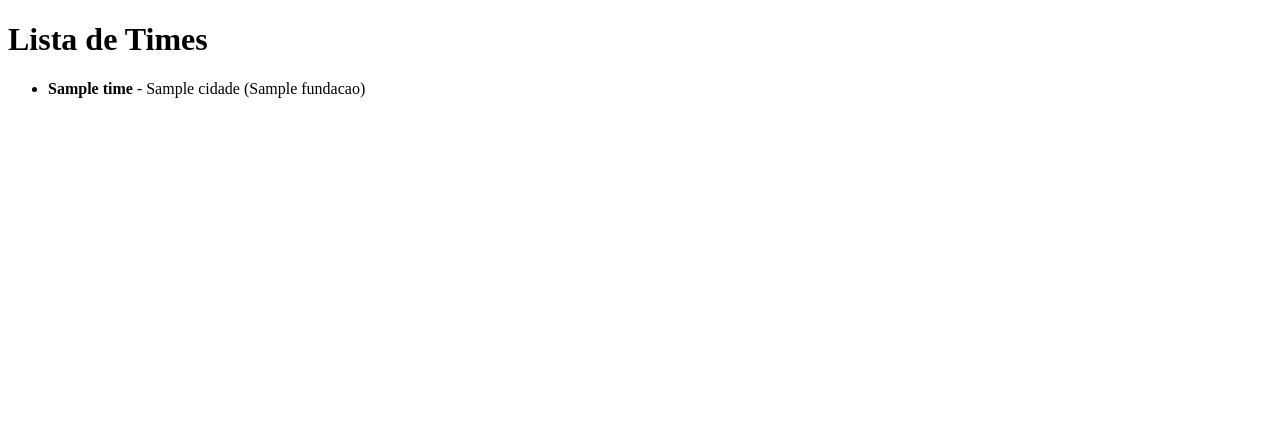
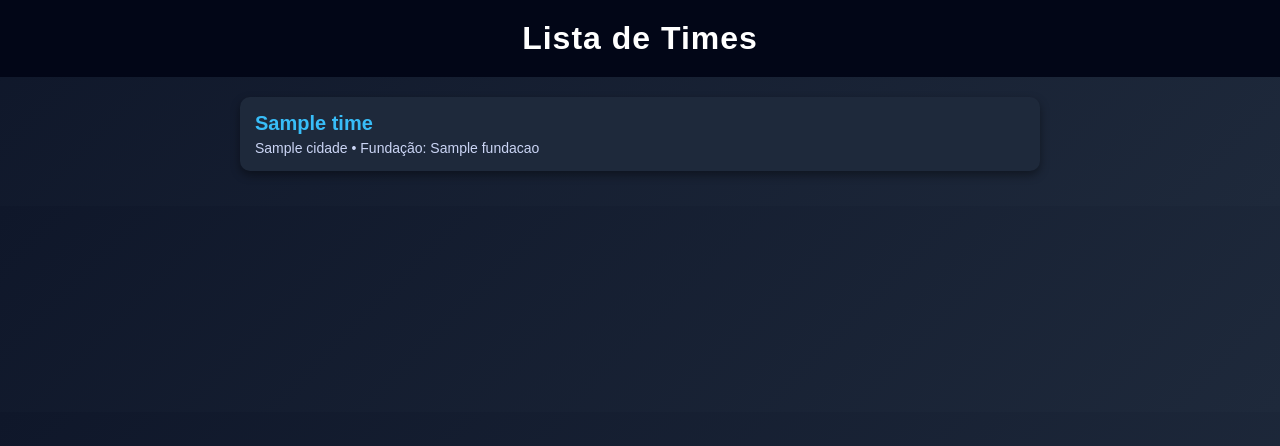
Before and after one commit to VITINHUS29/django, a Python web app: template times/templates/times/lista_times.html in a window 1280 px wide. Shown: the top 446 px of the page. Run offline with Jinja, Linux system fonts and the light colour scheme; the template is opened without the code that fills it: most values are stand-ins (such as "Sample title", 1, 10 or a date in 2020).

Commit message:
Update lista_times.html

```diff
--- a/times/templates/times/lista_times.html
+++ b/times/templates/times/lista_times.html
@@ -2,16 +2,74 @@
 <html>
 <head>
     <title>Times de Futebol</title>
+
+    <style>
+        body {
+            font-family: Arial, sans-serif;
+            background: linear-gradient(135deg, #0f172a, #1e293b);
+            color: #fff;
+            margin: 0;
+            padding: 0;
+        }
+
+        h1 {
+            text-align: center;
+            padding: 20px;
+            background-color: #020617;
+            margin: 0;
+            font-size: 32px;
+            letter-spacing: 1px;
+        }
+
+        ul {
+            list-style: none;
+            padding: 20px;
+            max-width: 800px;
+            margin: auto;
+        }
+
+        li {
+            background: #1e293b;
+            margin-bottom: 15px;
+            padding: 15px;
+            border-radius: 10px;
+            box-shadow: 0 4px 10px rgba(0,0,0,0.4);
+            transition: 0.3s;
+        }
+
+        li:hover {
+            transform: scale(1.03);
+            background: #334155;
+        }
+
+        strong {
+            font-size: 20px;
+            color: #38bdf8;
+        }
+
+        .info {
+            margin-top: 5px;
+            font-size: 14px;
+            color: #cbd5f5;
+        }
+
+    </style>
+
 </head>
 <body>
-    <h1>Lista de Times </h1>
+
+    <h1> Lista de Times</h1>
 
     <ul>
         {% for time in times %}
             <li>
-                <strong>{{ time.nome }}</strong> - {{ time.cidade }} ({{ time.fundacao }})
+                <strong>{{ time.nome }}</strong>
+                <div class="info">
+                    {{ time.cidade }} • Fundação: {{ time.fundacao }}
+                </div>
             </li>
         {% endfor %}
     </ul>
+
 </body>
 </html>
```
